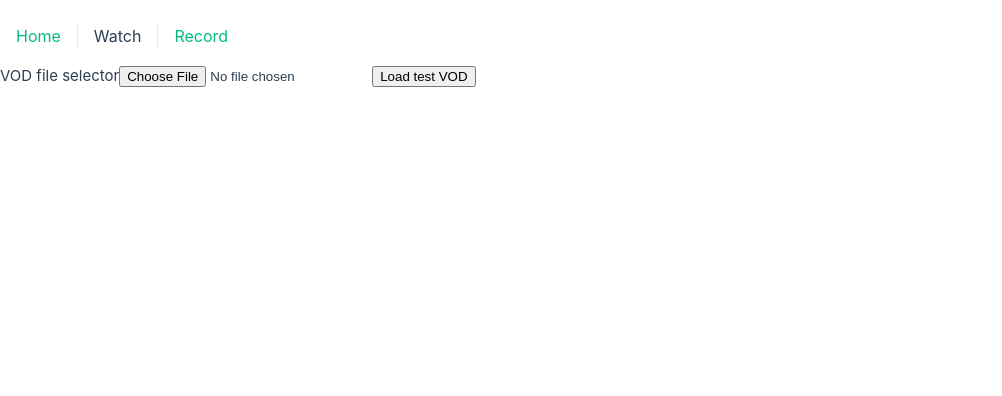
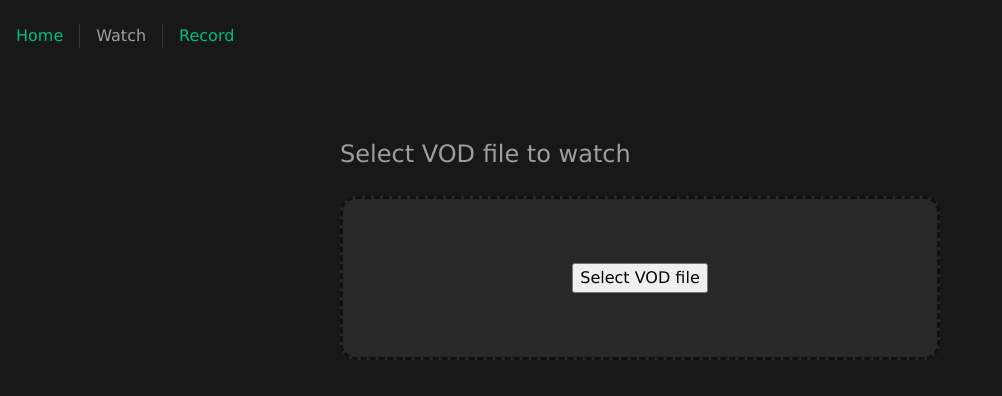
Before and after one commit to aajh/vod-video-player, a Vue app: page /watch in a window 1280 px wide. Shown: the top 396 px of the page, without its empty margins (0-1002 px from the left). Built offline with nearby package versions, Linux system fonts and the light colour scheme.

Commit message:
Work on the styles

```diff
--- a/index.html
+++ b/index.html
@@ -4,7 +4,7 @@
     <meta charset="UTF-8">
     <link rel="icon" href="/favicon.ico">
     <meta name="viewport" content="width=device-width, initial-scale=1.0">
-    <title>Vite App</title>
+    <title>VOD Video Player</title>
 </head>
 <body>
     <div id="app"></div>
--- a/src/App.vue
+++ b/src/App.vue
@@ -1,62 +1,17 @@
 <script setup lang="ts">
-import { RouterLink, RouterView } from 'vue-router'
+import { RouterView } from 'vue-router'
 </script>
 
 <template>
     <div class="container">
-        <header>
-            <RouterLink to="/">Home</RouterLink>
-            <RouterLink to="/watch">Watch</RouterLink>
-            <RouterLink to="/record">Record</RouterLink>
-        </header>
-
-        <div class="content">
-            <RouterView />
-        </div>
+        <RouterView />
     </div>
 </template>
 
 <style scoped>
 .container {
-    max-width: 1280px;
+    width: 100%;
+    font-weight: normal;
     margin: 0 auto;
-    font-weight: normal;
-}
-
-header {
-    display: flex;
-    place-items: center;
-    font-size: 1rem;
-    line-height: 1.5;
-
-    padding: 1rem 0;
-    margin-top: 0.5rem;
-}
-
-nav {
-    width: 100%;
-    margin-top: 2rem;
-
-    text-align: left;
-    margin-left: -1rem;
-
-}
-
-header a.router-link-exact-active {
-    color: var(--color-text);
-}
-
-header a.router-link-exact-active:hover {
-    background-color: transparent;
-}
-
-header a {
-    display: inline-block;
-    padding: 0 1rem;
-    border-left: 1px solid var(--color-border);
-}
-
-header a:first-of-type {
-    border: 0;
 }
 </style>
--- a/src/assets/main.css
+++ b/src/assets/main.css
@@ -1,3 +1,5 @@
+@import './reset.css';
+
 /* color palette from <https://github.com/vuejs/theme> */
 :root {
     --vt-c-white: #ffffff;
@@ -21,22 +23,6 @@
     --vt-c-text-dark-2: rgba(235, 235, 235, 0.64);
 }
 
-/* semantic color variables for this project */
-:root {
-    --color-background: var(--vt-c-white);
-    --color-background-soft: var(--vt-c-white-soft);
-    --color-background-mute: var(--vt-c-white-mute);
-
-    --color-border: var(--vt-c-divider-light-2);
-    --color-border-hover: var(--vt-c-divider-light-1);
-
-    --color-heading: var(--vt-c-text-light-1);
-    --color-text: var(--vt-c-text-light-1);
-
-    --section-gap: 160px;
-}
-
-@media (prefers-color-scheme: dark) {
 :root {
     --color-background: var(--vt-c-black);
     --color-background-soft: var(--vt-c-black-soft);
@@ -47,50 +33,36 @@
 
     --color-heading: var(--vt-c-text-dark-1);
     --color-text: var(--vt-c-text-dark-2);
-    }
-}
 
-*,
-*::before,
-*::after {
-    box-sizing: border-box;
-    margin: 0;
-    font-weight: normal;
+    --text-content-max-width: 1280px;
 }
 
 body {
     width: 100%;
     height: 100%;
+    min-height: 100dvh;
 
-    min-height: 100dvh;
     color: var(--color-text);
     background: var(--color-background);
-    transition:
-        color 0.5s,
-        background-color 0.5s;
-    line-height: 1.6;
-    font-family:
-        Inter,
-        -apple-system,
-        BlinkMacSystemFont,
-        'Segoe UI',
-        Roboto,
-        Oxygen,
-        Ubuntu,
-        Cantarell,
-        'Fira Sans',
-        'Droid Sans',
-        'Helvetica Neue',
-        sans-serif;
-    font-size: 15px;
-    text-rendering: optimizeLegibility;
-    -webkit-font-smoothing: antialiased;
-    -moz-osx-font-smoothing: grayscale;
+    transition: color 0.5s, background-color 0.5s;
+    font-family: Verdana, sans-serif;
+    font-size: 1rem;
 }
 
 #app {
+    display: flex;
     min-height: 100%;
     min-width: 100%;
+}
+
+.visually-hidden {
+    clip: rect(0 0 0 0);
+    clip-path: inset(50%);
+    height: 1px;
+    overflow: hidden;
+    position: absolute;
+    white-space: nowrap;
+    width: 1px;
 }
 
 a,
@@ -106,3 +78,33 @@ a,
         background-color: hsla(160, 100%, 37%, 0.2);
     }
 }
+
+
+.top-nav {
+    display: flex;
+    width: 100%;
+    padding: 1rem 0;
+    margin-top: 0.5rem;
+
+    place-items: center;
+    font-size: 1rem;
+    line-height: 1.5;
+}
+
+.top-nav a.router-link-exact-active {
+    color: var(--color-text);
+}
+
+.top-nav a.router-link-exact-active:hover {
+    background-color: transparent;
+}
+
+.top-nav a {
+    display: inline-block;
+    padding: 0 1rem;
+    border-left: 1px solid var(--color-border);
+}
+
+.top-nav a:first-of-type {
+    border: 0;
+}
--- /dev/null
+++ b/src/assets/reset.css
@@ -0,0 +1,41 @@
+/*
+  Josh's Custom CSS Reset
+  https://www.joshwcomeau.com/css/custom-css-reset/
+*/
+
+*, *::before, *::after {
+    box-sizing: border-box;
+    margin: 0;
+    font-weight: normal;
+}
+
+body {
+    line-height: 1.5;
+    text-rendering: optimizeLegibility;
+    -webkit-font-smoothing: antialiased;
+    -moz-osx-font-smoothing: grayscale;
+}
+
+img, picture, video, canvas, svg {
+    display: block;
+    max-width: 100%;
+}
+
+input, button, textarea, select {
+    font: inherit;
+}
+
+p, h1, h2, h3, h4, h5, h6 {
+    overflow-wrap: break-word;
+}
+
+p {
+    text-wrap: pretty;
+}
+h1, h2, h3, h4, h5, h6 {
+    text-wrap: balance;
+}
+
+#root, #__next {
+    isolation: isolate;
+}
--- a/src/components/YoutubePlayer.vue
+++ b/src/components/YoutubePlayer.vue
@@ -210,6 +210,12 @@ watch(() => props.videoId, (newVideoId, oldVideoId) => {
     immediate: true,
 });
 
+watch(() => [props.width, props.height], () => {
+    if (player) {
+        player.setSize(props.width, props.height);
+    }
+});
+
 function getVideoId() {
     if (!player) {
         return null;
--- a/src/views/HomeView.vue
+++ b/src/views/HomeView.vue
@@ -1,13 +1,42 @@
 <template>
-    <main>
-        <h1>Home page</h1>
-    </main>
+    <div class="container">
+        <header class="top-nav">
+            <RouterLink to="/">Home</RouterLink>
+            <RouterLink to="/watch">Watch</RouterLink>
+            <RouterLink to="/record">Record</RouterLink>
+        </header>
+
+        <main class="content">
+            <h1>Home page</h1>
+            <p>
+                Lorem ipsum dolor sit amet, consectetur adipiscing elit, sed do eiusmod
+                tempor incididunt ut labore et dolore magna aliqua. Ut enim ad minim veniam,
+                quis nostrud exercitation ullamco laboris nisi ut aliquip ex ea commodo consequat.
+                Duis aute irure dolor in reprehenderit in voluptate velit esse cillum dolore eu fugiat
+                nulla pariatur. Excepteur sint occaecat cupidatat non proident, sunt in culpa qui
+                officia deserunt mollit anim id est laborum.
+            </p>
+        </main>
+    </div>
 </template>
 
 <style scoped>
-main {
+.container {
+    --padding: 2rem;
+
     display: flex;
     flex-direction: column;
+    padding: 0 var(--padding);
+}
+
+.top-nav {
+    margin-left: calc(-1 * var(--padding));
+    margin-right: calc(-1 * var(--padding));
+}
+
+.content {
+    max-width: var(--text-content-max-width);
+    margin: 0 auto;
 }
 
 p {
--- a/src/views/RecordView.vue
+++ b/src/views/RecordView.vue
@@ -158,6 +158,11 @@ function recordMoment(tag: MomentTag, argument?: RecordedMoment['argument']) {
 </script>
 
 <template>
+    <header class="top-nav">
+        <RouterLink to="/">Home</RouterLink>
+        <RouterLink to="/watch">Watch</RouterLink>
+        <RouterLink to="/record">Record</RouterLink>
+    </header>
     <div>
         <form @submit.prevent="changeVideo">
             <label for="videoId">Youtube video ID</label>
@@ -175,9 +180,8 @@ function recordMoment(tag: MomentTag, argument?: RecordedMoment['argument']) {
             @seek="onSeek"
             :video-id
             :width="640"
-            :height="390"
-        />
-        <div id="controls" :class="player || 'not-ready'">
+            :height="390" />
+        <div class="controls" :class="!!player || 'not-ready'">
             <button v-show="!isRecording && !recording.length" @click="start" type="button">Start</button>
             <button v-show="isRecording" @click="stop" type="button">Stop</button>
             <button v-show="!isRecording && recording.length" @click="save" type="button">Save</button>
--- a/src/views/WatchView.vue
+++ b/src/views/WatchView.vue
@@ -73,13 +73,51 @@ async function loadVodFromFile() {
 </script>
 
 <template>
-    <div v-show="vodFile === null">
-        <label for="vodFile">VOD file selector</label>
-        <input ref="vodFileInput" type="file" id="vodFile" name="vodFile" @change="loadVodFromFile" />
-        <button @click="loadVodFromUrl(TEST_VOD_FILE_URL)" type="button">Load test VOD</button>
+    <header class="top-nav">
+        <RouterLink to="/">Home</RouterLink>
+        <RouterLink to="/watch">Watch</RouterLink>
+        <RouterLink to="/record">Record</RouterLink>
+    </header>
+    <div class="vod-selector" v-show="!vodFile">
+        <h2 class="vod-file-label">
+            Select VOD file to watch
+        </h2>
+        <div class="vod-file-input-container">
+            <input
+                ref="vodFileInput"
+                class="visually-hidden"
+                type="file"
+                id="vodFile"
+                name="vodFile"
+                @change="loadVodFromFile"
+            />
+            <button type="button" @click="vodFileInput?.click?.()">Select VOD file</button>
+        </div>
+        <button v-if="false" @click="loadVodFromUrl(TEST_VOD_FILE_URL)" type="button">Load test VOD</button>
     </div>
-    <VodPlayer v-show="vodFile" :vod-file />
+    <VodPlayer v-if="vodFile" :vod-file />
 </template>
 
 <style scoped>
+.top-nav {
+    position: fixed;
+}
+
+.vod-selector {
+    max-width: 600px;
+    margin: 8.5rem auto 0;
+}
+
+.vod-file-input-container {
+    display: flex;
+    margin-top: 1.5rem;
+    padding: 4rem;
+
+    align-items: center;
+    justify-content: center;
+
+    border-radius: 1rem;
+    border: .1875rem dashed rgb(16, 16, 16);
+    background-color: var(--color-background-mute);
+}
 </style>
```
Also changed, not shown: src/components/VodPlayer.vue (+70 -19 lines). Lines whose indentation alone changed are shown as unchanged.
